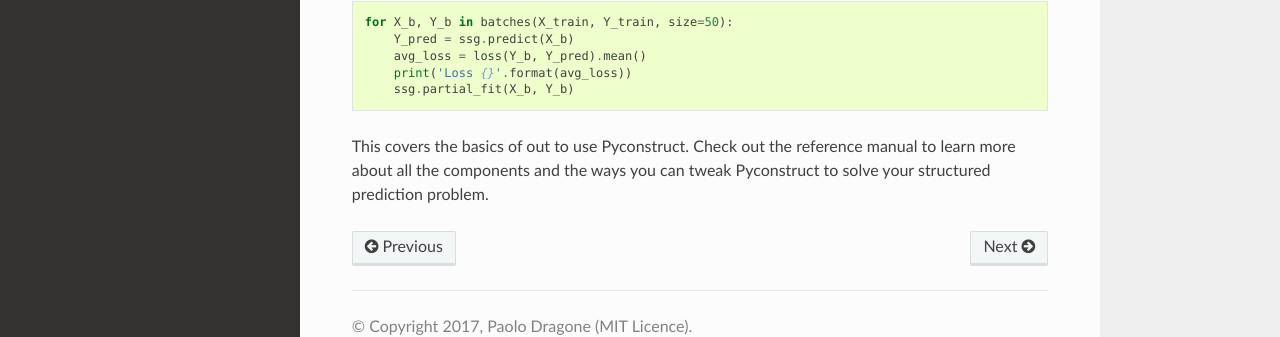
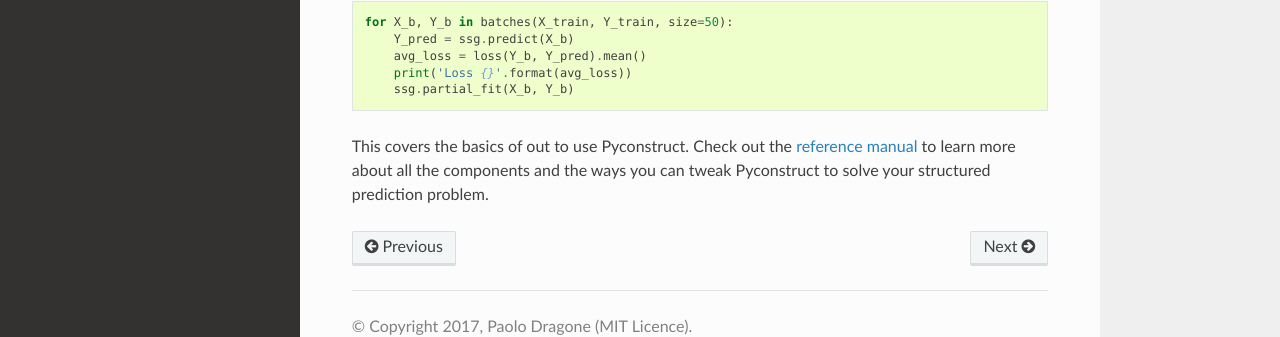
Before and after one commit to unitn-sml/pyconstruct, a Sphinx documentation site: the page built from docs/source/quick_start.rst, in a window 1280 px wide and 900 px high, scrolled down 11926 px. Shown: the part 504-841 px from the top of the window. Built offline with Sphinx 7.4.7 and the Read the Docs theme 2.0.0, drawn with Linux system fonts in a browser that asks for light colours; formulas are drawn with MathJax 3; cross-references to code outside the pages are shown as plain code; part of the change alters nothing that is shown.

```diff
--- a/docs/source/quick_start.rst
+++ b/docs/source/quick_start.rst
@@ -7,7 +7,7 @@ problem is a machine learning task in which we want to predict some *structured*
 object, e.g. a sequence, a tree or a graph. Structured prediction problems arise
 often when dealing with images, text and other types of structured data. If you
 have at least some idea of what structured prediction is go ahead reading,
-otherwise check out our `introduction <structured.htm>`_ first.
+otherwise check out our `introduction <structured.html>`_ first.
 
 Using Pyconstruct we can represent
 arbitrary structured objects as key-value assignments (i.e. dictionaries) with
@@ -653,6 +653,6 @@ We can now compute the losses on the training batches and print the average::
         print('Loss {}'.format(avg_loss))
         ssg.partial_fit(X_b, Y_b)
 
-This covers the basics of out to use Pyconstruct. Check out the reference manual
-to learn more about all the components and the ways you can tweak Pyconstruct to
-solve your structured prediction problem.
+This covers the basics of out to use Pyconstruct. Check out the `reference
+manual <reference/index.html>`_ to learn more about all the components and the
+ways you can tweak Pyconstruct to solve your structured prediction problem.
```
